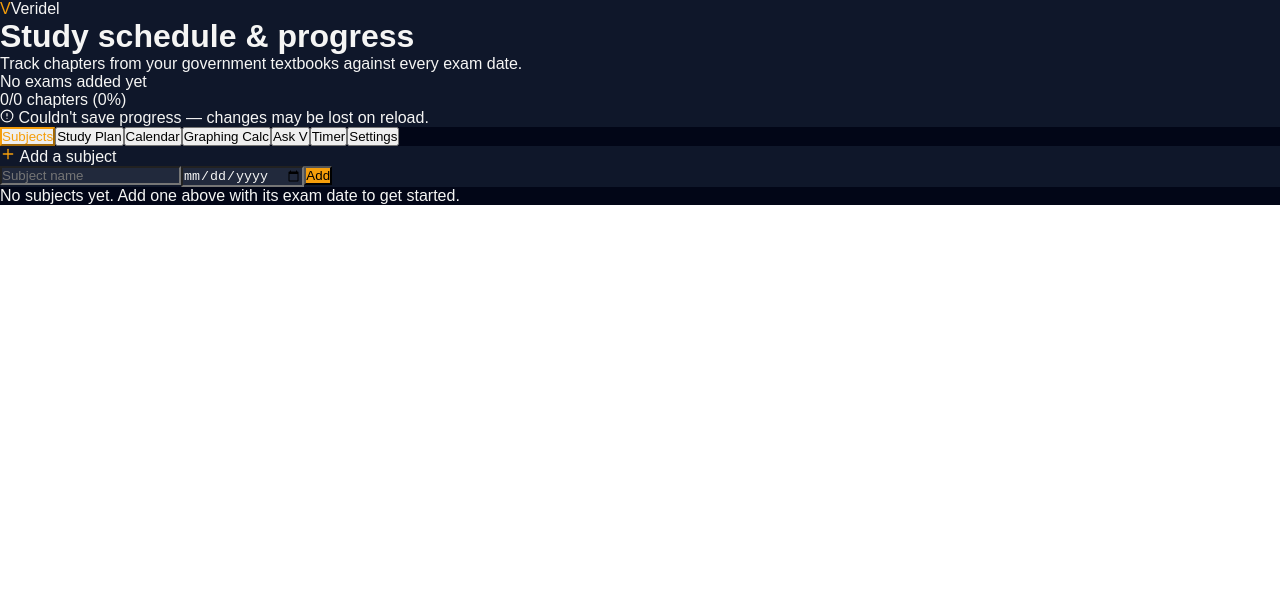
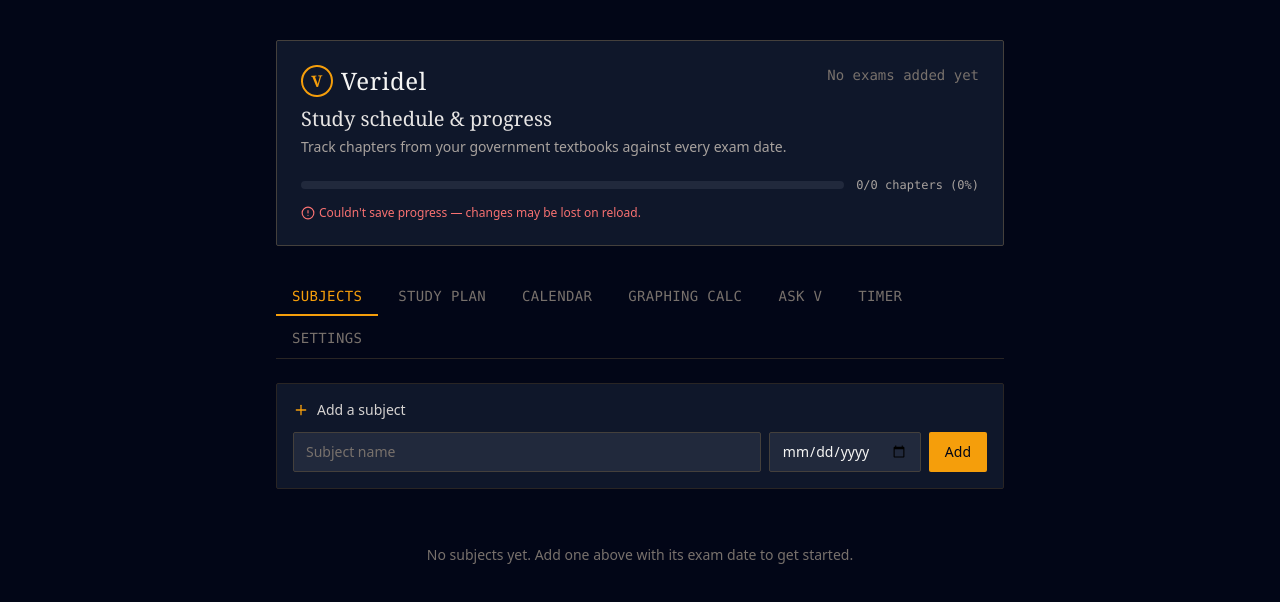
Before and after one commit to Mystical6559/veridel, a React (Vite) app: page / in a window 1280 px wide. Shown: the top 602 px of the page. Built offline with nearby package versions, Linux system fonts and the light colour scheme.

Commit message:
Update index.css

```diff
--- a/src/index.css
+++ b/src/index.css
@@ -1,9 +1,7 @@
-*{
-    margin:0;
-    padding:0;
-    box-sizing:border-box;
+@tailwind base;
+@tailwind components;
+@tailwind utilities;
+
+body {
+  font-family: Arial, Helvetica, sans-serif;
 }
-
-body{
-    font-family:Arial, Helvetica, sans-serif;
-}
```
